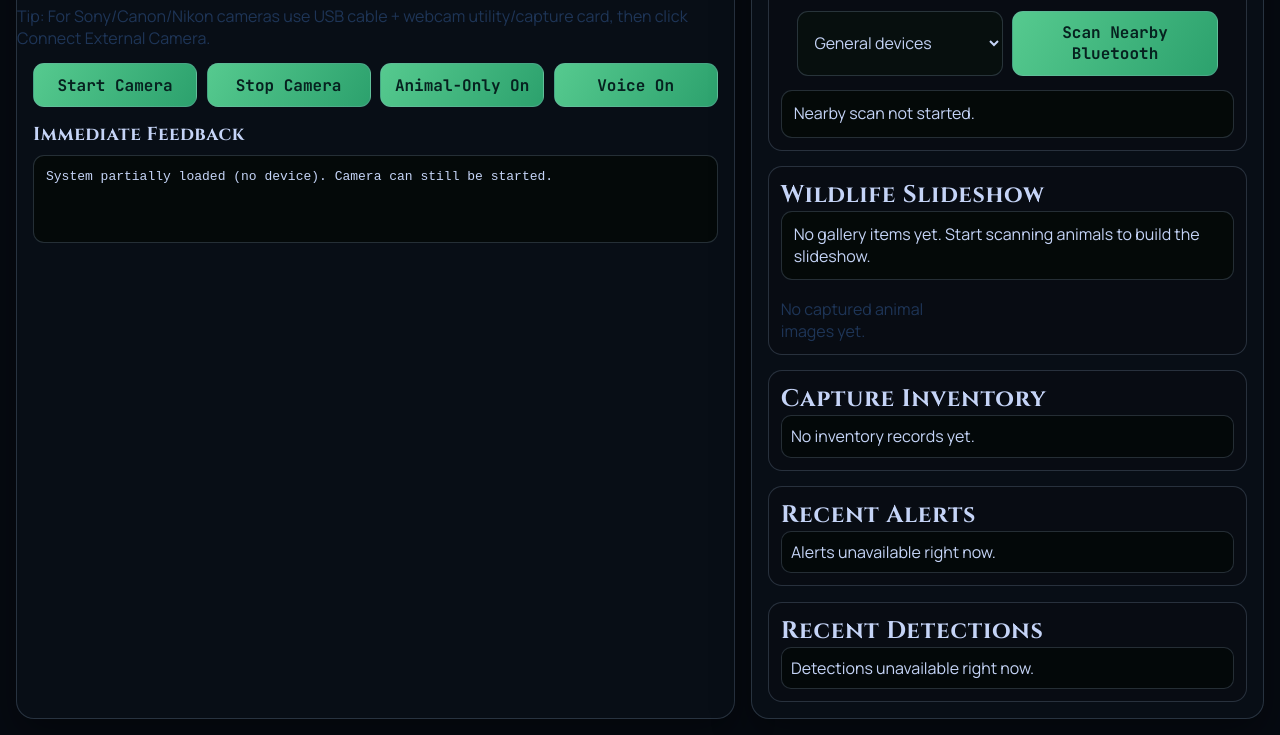
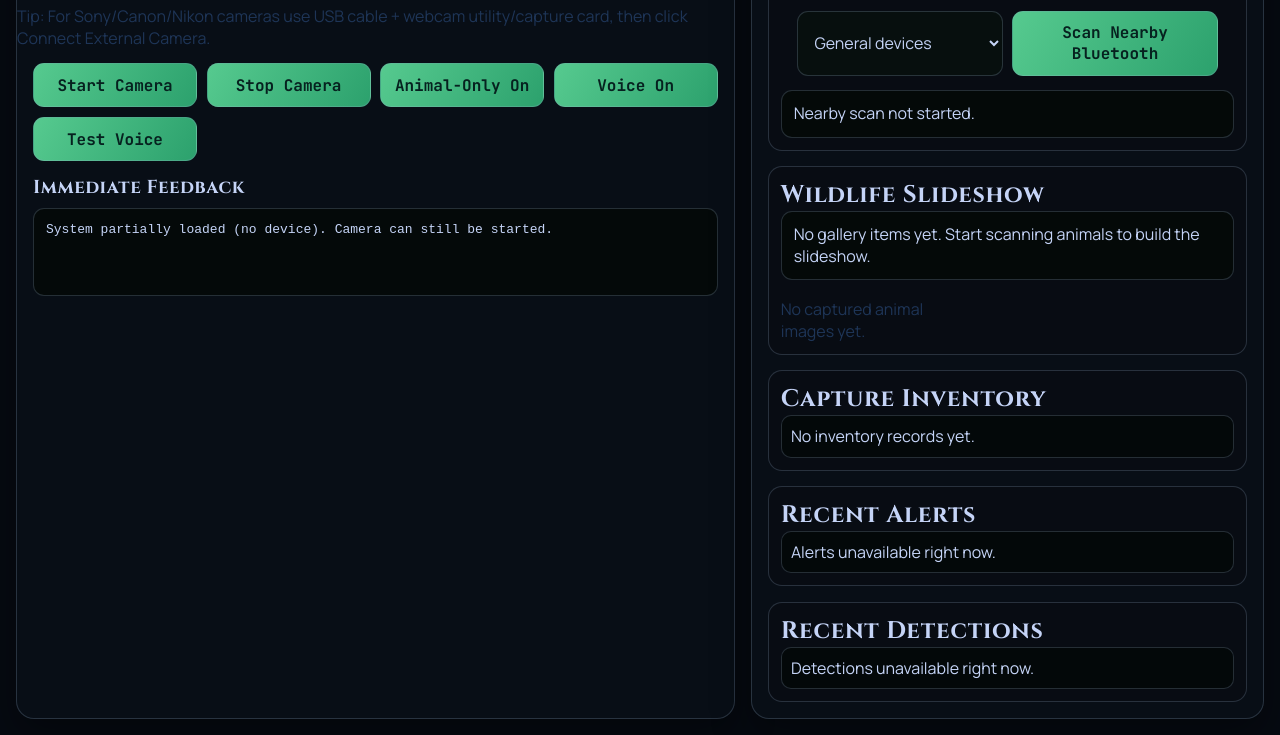
Before and after one commit to shedrackandrew-svg/wildlife-guardian-eddy-project, a plain HTML site: page app/static/dashboard.html in a window 1280 px wide. Shown: the part 912-1647 px from the top of the page. Drawn offline with Linux system fonts and the light colour scheme; no server answers.

Commit message:
Publish advanced wildlife platform upgrades

```diff
--- a/app/static/dashboard.html
+++ b/app/static/dashboard.html
@@ -123,6 +123,7 @@
           <button id="stopCamera">Stop Camera</button>
           <button id="toggleAnimalMode">Animal-Only On</button>
           <button id="toggleVoice">Voice On</button>
+          <button id="testVoice">Test Voice</button>
         </div>
 
         <div class="results">
```
